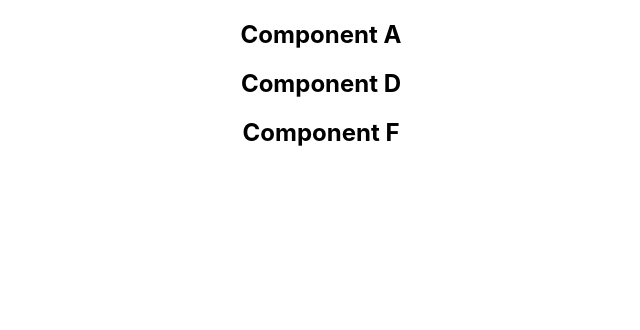
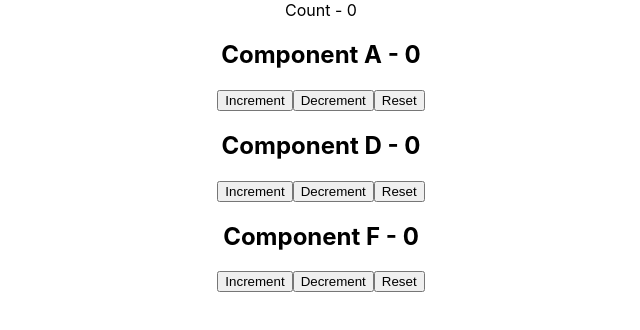
Before and after one commit to sigvant/react-hooks-codevolution, a React (Create React App) app: page / in a window 1280 px wide. Shown: the top 330 px of the page, without its empty margins (319-959 px from the left). Built offline with nearby package versions, Linux system fonts and the light colour scheme.

Commit message:
final commit on reduce with context

```diff
--- a/src/App.js
+++ b/src/App.js
@@ -1,15 +1,37 @@
 import './App.css';
+import React from 'react';
 import CompA from './components/CompA';
 import CompB from './components/CompB';
 import CompC from './components/CompC';
+import {useReducer} from 'react'
+
+export const CountContext = React.createContext()
+
+const initialState = 0
+const reducer = (state, action) => {
+  switch(action) {
+    case 'increment':
+      return state + 1
+    case 'decrement':
+      return state - 1
+    case 'reset':
+      return initialState
+    default:
+      return state
+  }
+}
 
 function App() {
+  const [count, dispatch] = useReducer(reducer, initialState)
   return (
-    <div className="App">
-      <CompA/>
-      <CompB/>
-      <CompC/>
-    </div>
+    <CountContext.Provider value={{ countState: count, countDispatch: dispatch}}>
+      <div className="App">
+        Count - {count}
+        <CompA/>
+        <CompB/>
+        <CompC/>
+      </div>
+    </CountContext.Provider>
   );
 }
 
--- a/src/components/CompA.js
+++ b/src/components/CompA.js
@@ -1,9 +1,18 @@
-import React from 'react'
+import React, { useContext } from 'react'
+import { CountContext } from '../App'
 
 function CompA() {
+    const countContext = useContext(CountContext)
     return (
         <div>
-            <h2>Component A</h2>
+            <h2>Component A - {countContext.countState}</h2>
+            {/* same thing here for countContext.countState. That's how we called it
+            when we gave it a name in the value object at the context provider */}
+            <button onClick={() => countContext.countDispatch('increment')}>Increment</button>
+            {/* this name 'countCountext.countDispatch' comes because in APP.js we provided the name
+            countDispatch in the object of the value attribute of the context provider. */}
+            <button onClick={() => countContext.countDispatch('decrement')}>Decrement</button>
+            <button onClick={() => countContext.countDispatch('reset')}>Reset</button>
         </div>
     )
 }
--- a/src/components/CompD.js
+++ b/src/components/CompD.js
@@ -1,9 +1,16 @@
-import React from 'react'
+import React, { useContext } from 'react'
+import { CountContext } from '../App'
 
 function CompD() {
+    const countContext = useContext(CountContext)
     return (
         <div>
-            <h2>Component D</h2>
+            <h2>Component D - {countContext.countState}</h2>
+            <button onClick={() => countContext.countDispatch('increment')}>Increment</button>
+            {/* this name 'countCountext.countDispatch' comes because in APP.js we provided the name
+            countDispatch in the object of the value attribute of the context provider. */}
+            <button onClick={() => countContext.countDispatch('decrement')}>Decrement</button>
+            <button onClick={() => countContext.countDispatch('reset')}>Reset</button>
         </div>
     )
 }
--- a/src/components/CompF.js
+++ b/src/components/CompF.js
@@ -1,9 +1,16 @@
-import React from 'react'
+import React, { useContext } from 'react'
+import { CountContext } from '../App'
 
 function CompF() {
+    const countContext = useContext(CountContext)
     return (
         <div>
-            <h2>Component F</h2>
+            <h2>Component F - {countContext.countState}</h2>
+            <button onClick={() => countContext.countDispatch('increment')}>Increment</button>
+            {/* this name 'countCountext.countDispatch' comes because in APP.js we provided the name
+            countDispatch in the object of the value attribute of the context provider. */}
+            <button onClick={() => countContext.countDispatch('decrement')}>Decrement</button>
+            <button onClick={() => countContext.countDispatch('reset')}>Reset</button>
         </div>
     )
 }
```
